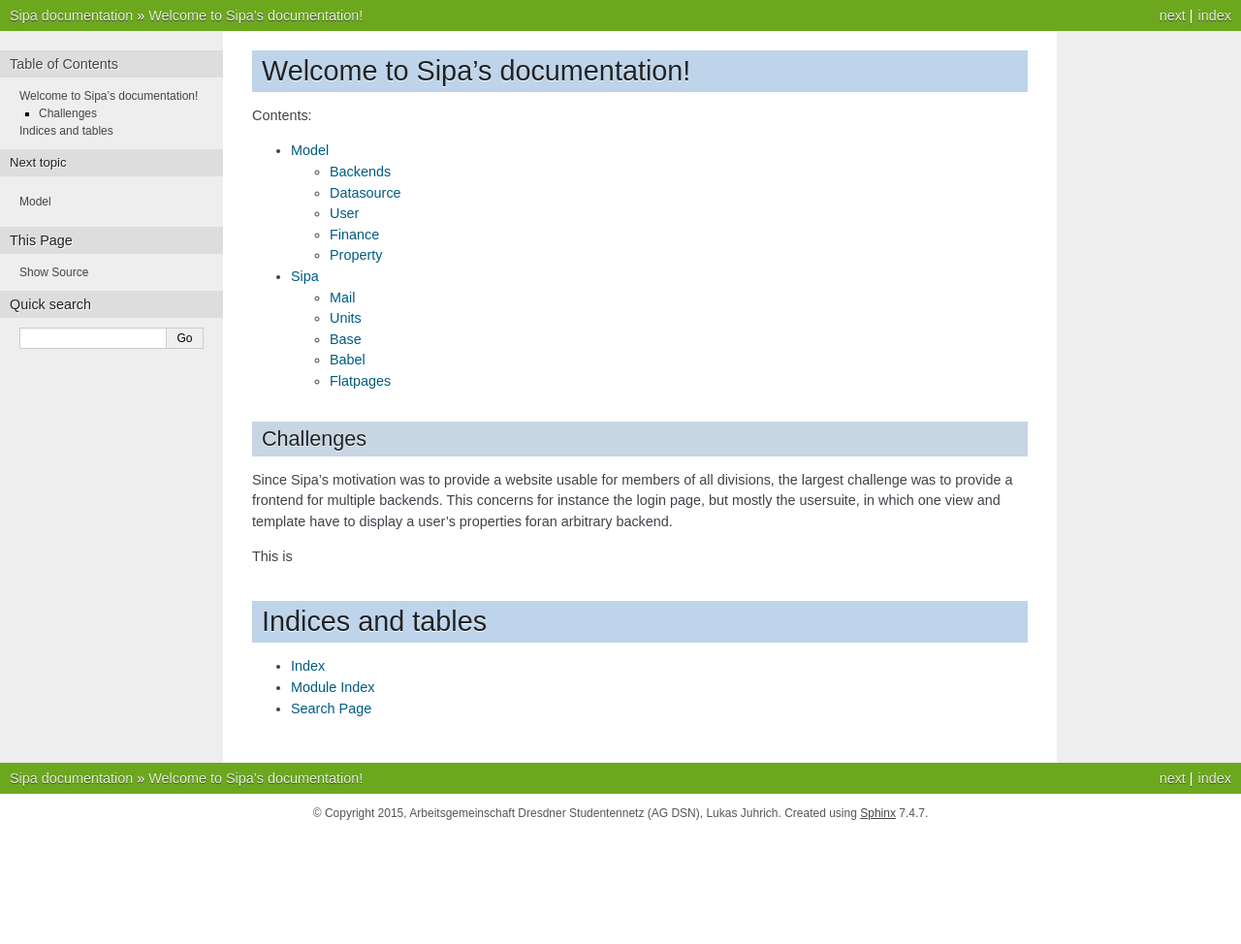
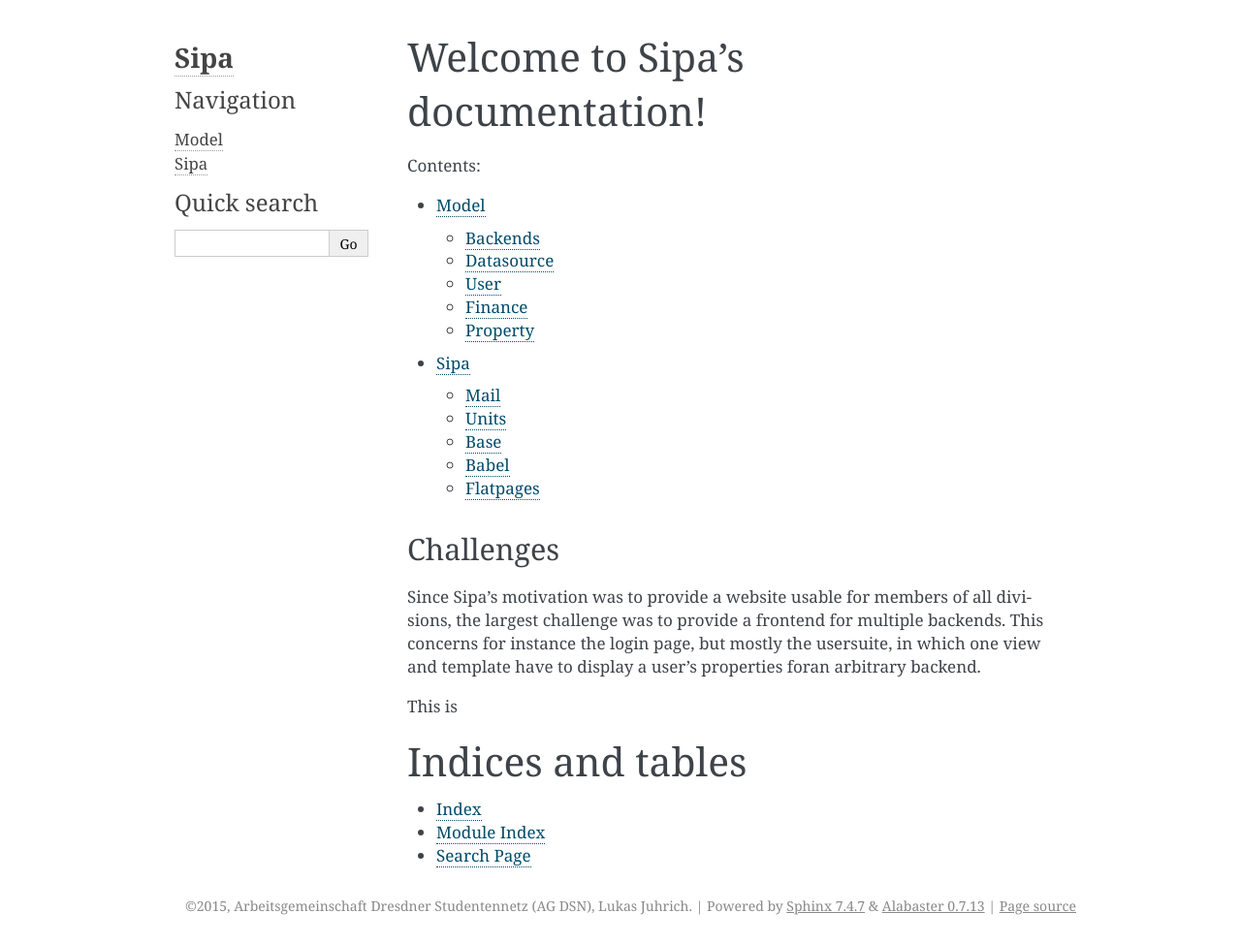
Before and after one commit to agdsn/sipa, a Sphinx documentation site: the page built from docs/source/index.rst, in a window 1280 px wide. Shown: the whole page at 97% size. Built offline with Sphinx 7.4.7, drawn with Linux system fonts in a browser that asks for light colours; before the commit the page ends 900 px from its top, so only the background shows below that.

Commit message:
Use alabaster sphinx theme

```diff
--- a/docs/source/conf.py
+++ b/docs/source/conf.py
@@ -127,7 +127,7 @@
 # The theme to use for HTML and HTML Help pages.  See the documentation for
 # a list of builtin themes.
 #
-html_theme = 'nature'
+html_theme = 'alabaster'
 
 # Theme options are theme-specific and customize the look and feel of a theme
 # further.  For a list of options available for each theme, see the
@@ -182,7 +182,15 @@
 
 # Custom sidebar templates, maps document names to template names.
 #
-# html_sidebars = {}
+html_sidebars = {
+    '**': [
+        'about.html',
+        'navigation.html',
+        'relations.html',
+        'searchbox.html',
+        'donate.html',
+    ]
+}
 
 # Additional templates that should be rendered to pages, maps page names to
 # template names.
```
